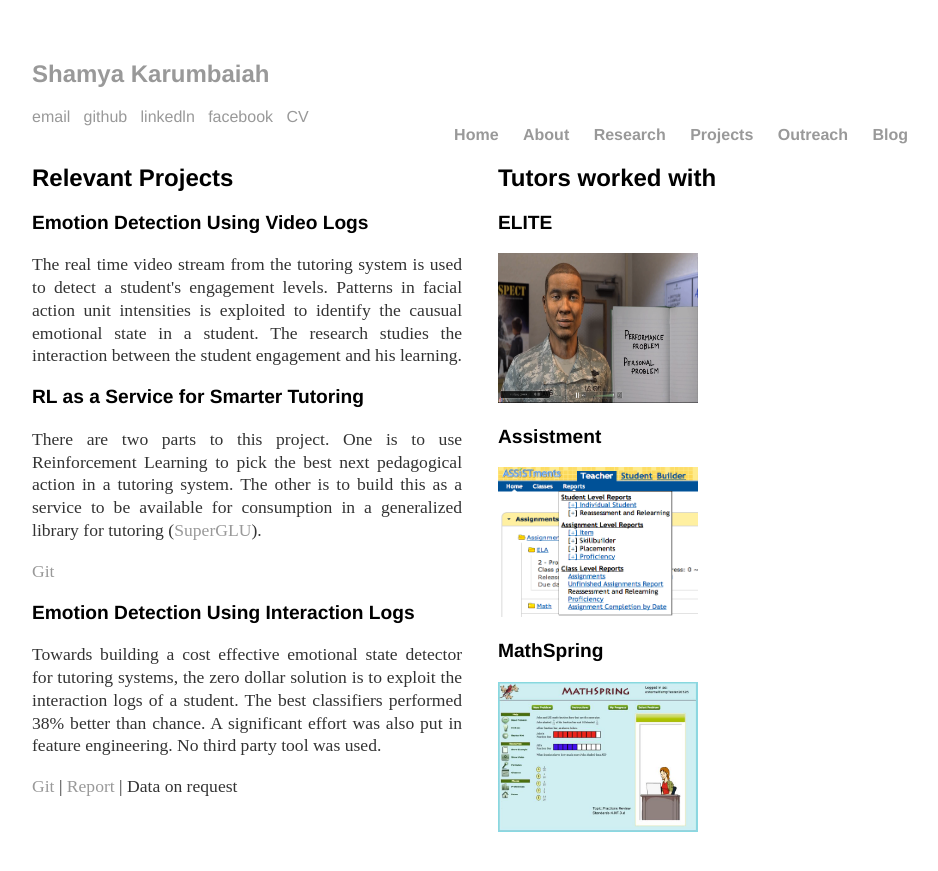
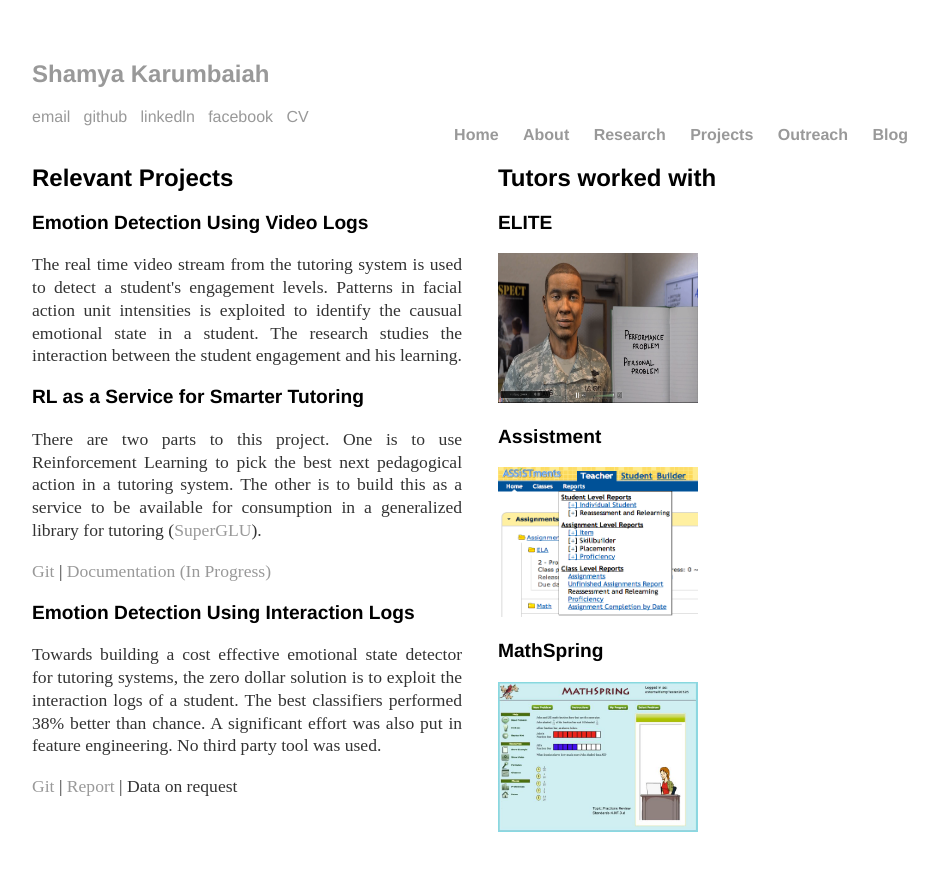
Before and after one commit to Shamya/shamyatest.github.io, a Jekyll site: the page built from projects/index.html, in a window 1280 px wide. Shown: the top 871 px of the page, without its empty margins (160-1098 px from the left). Built offline with Jekyll 4.4.1, drawn with Linux system fonts in a browser that asks for light colours.

Commit message:
Update index.html

```diff
--- a/projects/index.html
+++ b/projects/index.html
@@ -9,7 +9,7 @@
   <p>The real time video stream from the tutoring system is used to detect a student's engagement levels. Patterns in facial action unit intensities is exploited to identify the causual emotional state in a student. The research studies the interaction between the student engagement and his learning.</p>
   <h3><a class="link" href="https://github.com/GeneralizedLearningUtilities/SuperGLU" >RL as a Service for Smarter Tutoring</a></h3>
   <p>There are two parts to this project. One is to use Reinforcement Learning to pick the best next pedagogical action in a tutoring system. The other is to build this as a service to be available for consumption in a generalized library for tutoring (<a href="https://github.com/GeneralizedLearningUtilities/SuperGLU">SuperGLU</a>).</p>
-  <p><a href="https://github.com/GeneralizedLearningUtilities/SuperGLU/tree/master/SuperGLU/Services">Git</a></p>
+  <p><a href="https://github.com/GeneralizedLearningUtilities/SuperGLU/tree/master/SuperGLU/Services">Git</a> | <a href="https://docs.google.com/document/d/1RfX9zMZEjgFuY31qRXaRPC_b64N0yOLxdXTuean8K2s/edit?usp=sharing">Documentation (In Progress)</a></p>
   <h3><a class="link" href="https://github.com/Shamya/EmotionDetectionInteractionLogs">Emotion Detection Using Interaction Logs</a></h3>
   <p>Towards building a cost effective emotional state detector for tutoring systems, the zero dollar solution is to exploit the interaction logs of a student. The best classifiers performed 38% better than chance. A significant effort was also put in feature engineering. No third party tool was used. </p>
   <p><a href="https://github.com/Shamya/EmotionDetectionInteractionLogs">Git</a> | <a href="https://drive.google.com/file/d/0Bz8URmIw_ZdjbldYdFVqWTdaOFE/view?usp=sharing">Report</a> | Data on request</p>
```
